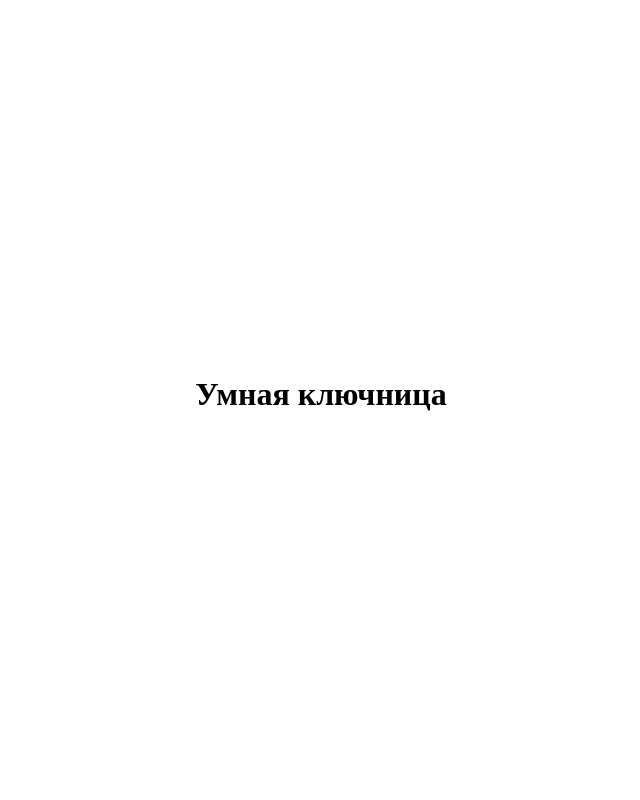
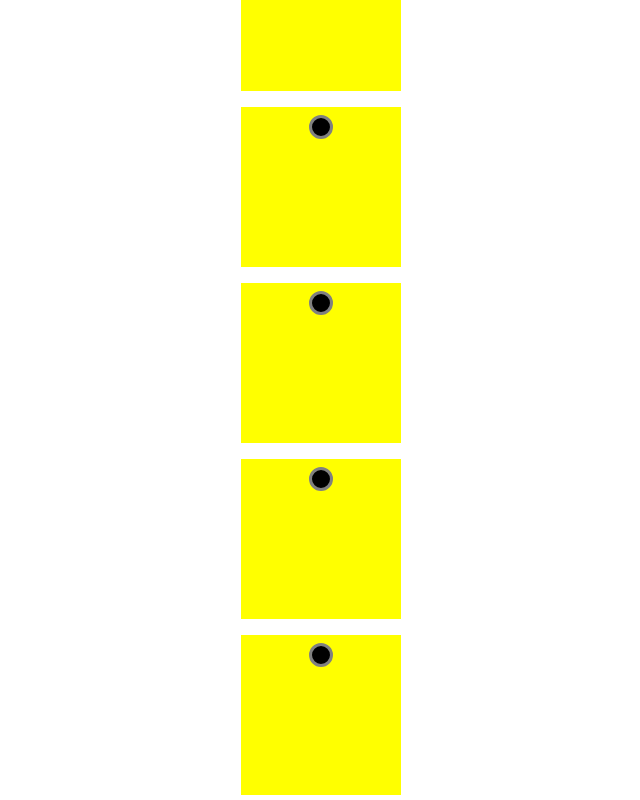
Before and after one commit to vladcheck/Key-keeper, a React (Vite) app: page / in a window 1280 px wide. Shown: the top 800 px of the page, without its empty margins (319-959 px from the left). Built offline with nearby package versions, Linux system fonts and the light colour scheme.

Commit message:
Fix keys not rendering at all

```diff
--- a/index.html
+++ b/index.html
@@ -9,5 +9,6 @@
   </head>
   <body>
     <header><h1>Умная ключница</h1></header>
+    <div id="root"></div>
   </body>
 </html>
--- a/src/App.tsx
+++ b/src/App.tsx
@@ -2,7 +2,8 @@ import './stylesheets/style.sass'
 import { createRoot } from 'react-dom/client';
 import { Main } from './components/Main';
 
-const rootElement = document.querySelector("#root")!;
+const rootElement = document.getElementById("root") as HTMLElement;
+if (!rootElement) throw new Error('Root element not found');
+
 const root = createRoot(rootElement);
-
 root.render(<Main />);
--- a/src/components/Key.tsx
+++ b/src/components/Key.tsx
@@ -1,13 +1,14 @@
 import { Light } from "./Light";
 
-export interface Key {
-  isOn: boolean;
+export interface KeyProps {
+  isOn?: boolean;
+  id: string;
 }
 
 
-export function Key() {
+export function Key({id}: KeyProps) {
   return (
-    <div className="key">
+    <div className="key" key={id}>
       <Light />
     </div>
   );
--- a/src/components/Main.tsx
+++ b/src/components/Main.tsx
@@ -1,16 +1,14 @@
 import { Key } from "./Key";
+import { JSX } from "react";
 
 function generateIDs(count: number): Array<string> {
   return Array.from({length: count}, () => crypto.randomUUID());
 }
 
-function generateKeys(count: number): Array<any> {
-  const KEY_ID_LIST: Array<string> = generateIDs(count);
-  const keys: Array<any> = Array.from({length: count}, Key);
-  for (let i = 0; i < count; i++) {
-    keys[i] = KEY_ID_LIST[i];
-  }
-  return keys;
+function generateKeys(count: number): JSX.Element[] {
+  return generateIDs(count).map((id) => (
+    <Key key={id} id={id} />
+  ));
 }
 
 export function Main() {
```
